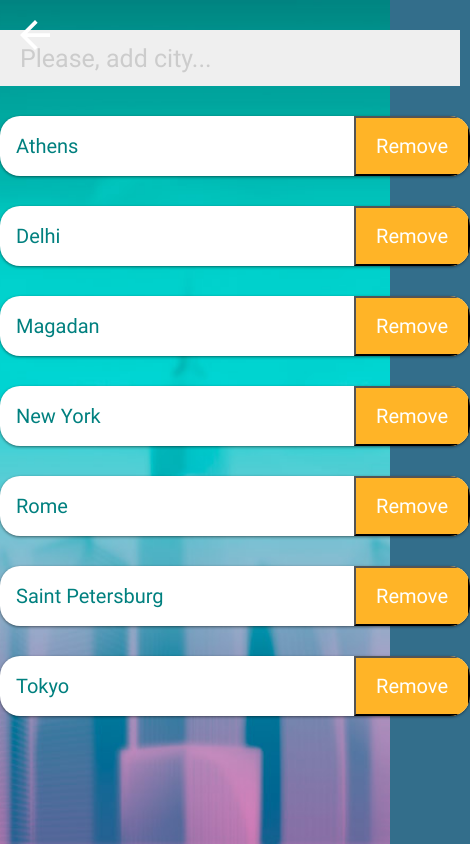
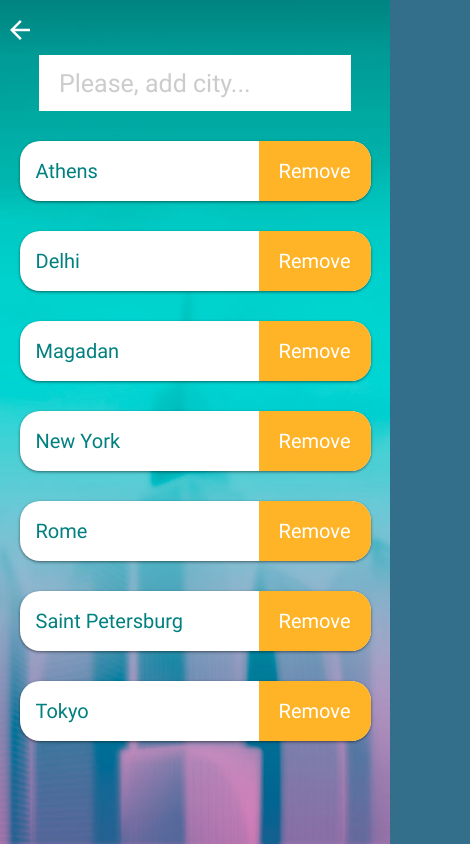
Before and after one commit to EugeneAlexeenko/weather, a React (Create React App) app: page /#/cities in a window 390 px wide. Shown: the whole page, 470 px wide, since content can reach past the window. Built offline with nearby package versions, Linux system fonts and the light colour scheme.

Commit message:
media queries

```diff
--- a/src/components/AddCity.css
+++ b/src/components/AddCity.css
@@ -9,5 +9,13 @@
   font-size: 25px;
   appearance: none;
   color: #ccc;
+  background: #fff;
   border: none;
 }
+
+@media screen and (max-width: 600px) {
+  .add-city__select {
+    margin-top: 25px;
+    width: 80%
+  }
+}
--- a/src/components/CitiesItem.css
+++ b/src/components/CitiesItem.css
@@ -8,6 +8,7 @@
   flex-direction: row;
   justify-content: space-between;
   background: #fff;
+  border: none;
   border-radius: 20px;
   overflow: hidden;
   box-shadow: 0px 1px 3px 0px rgba(0,0,0,0.5);
@@ -30,4 +31,11 @@
   font-size: 20px;
   color: #fff;
   background: #FFB427;
+  border: none;
 }
+
+@media screen and (max-width: 600px) {
+  .cities__list-item {
+    width: 90%;
+  }
+}
--- a/src/components/CitiesList.css
+++ b/src/components/CitiesList.css
@@ -1,6 +1,8 @@
 .cities__container {
   max-width: 1280px;
+  height: 100vh;
   margin: 0 auto;
+  padding-top: 30px;
   position: relative;
 }
 
@@ -9,3 +11,9 @@
   padding: 0;
   list-style: none;
 }
+
+@media screen and (max-width: 600px) {
+  .cities__container {
+    padding-top: 30px;
+  }
+}
--- a/src/components/LinkReturn.css
+++ b/src/components/LinkReturn.css
@@ -2,10 +2,19 @@
   display: block;
   width: 30px;
   height: 30px;
-  position: relative;
+  position: absolute;
   top: 20px;
   left: 20px;
   z-index: 5;
   background-image: url(../img/icons/arrow.svg);
   background-repeat: no-repeat;
 }
+
+@media screen and (max-width: 500px) {
+ .link-return {
+   width: 20px;
+   height: 20px;
+   top: 20px;
+   left: 10px;
+ }
+}
--- a/src/components/LinkSettings.css
+++ b/src/components/LinkSettings.css
@@ -9,3 +9,12 @@
   background-image: url(../img/icons/settings_gears.svg);
   background-repeat: no-repeat;
 }
+
+@media screen and (max-width: 500px) {
+  .link-settings {
+    width: 30px;
+    height: 30px;
+    top: 20px;
+    right: 10px;
+  }
+}
--- a/src/components/WeatherDetail.css
+++ b/src/components/WeatherDetail.css
@@ -1,6 +1,7 @@
 .weather-detail {
   height: 100vh;
   display: flex;
+  position: relative;
   flex-direction: column;
 }
 
@@ -25,14 +26,13 @@
   left: 0;
   pointer-events: none;
   background-image: linear-gradient(to bottom,
-    #000 -20%,
-    transparent 50%);
+    #000 -10%,
+    transparent 80%);
 }
 
 .weather-detail__container {
   max-width: 1280px;
   margin: 0 auto;
-
   -outline: 2px dashed #fff;
 }
 
--- a/src/components/WeatherDetail.jsx
+++ b/src/components/WeatherDetail.jsx
@@ -1,14 +1,13 @@
 import React, { Component } from 'react';
-import { Link } from 'react-router-dom';
 import { connect } from 'react-redux';
 import { loadWeather } from '../actions';
 import LinkReturn from './LinkReturn';
 import LocationInfo from './LocationInfo';
 import DetailTemperature from './DetailTemperature';
 import DetailWind from "./DetailWind";
-import './WeatherDetail.css';
 import DetailHumidity from "./DetailHumidity";
 import DetailSunrise from "./DetailSunrise";
+import './WeatherDetail.css';
 
 class WeatherDetail extends Component {
   componentDidMount() {
@@ -44,12 +43,8 @@ class WeatherDetail extends Component {
           className="weather-detail__header"
           style={{backgroundImage: `url(${bgUrl})`}}
         >
+          <LinkReturn to="/"/>
           <div className="weather-detail__container">
-            <Link
-              to="/"
-              className="link-back"
-            >
-            </Link>
             <LocationInfo city={city}/>
           </div>
         </header>
```
Lines whose indentation alone changed are shown as unchanged.
